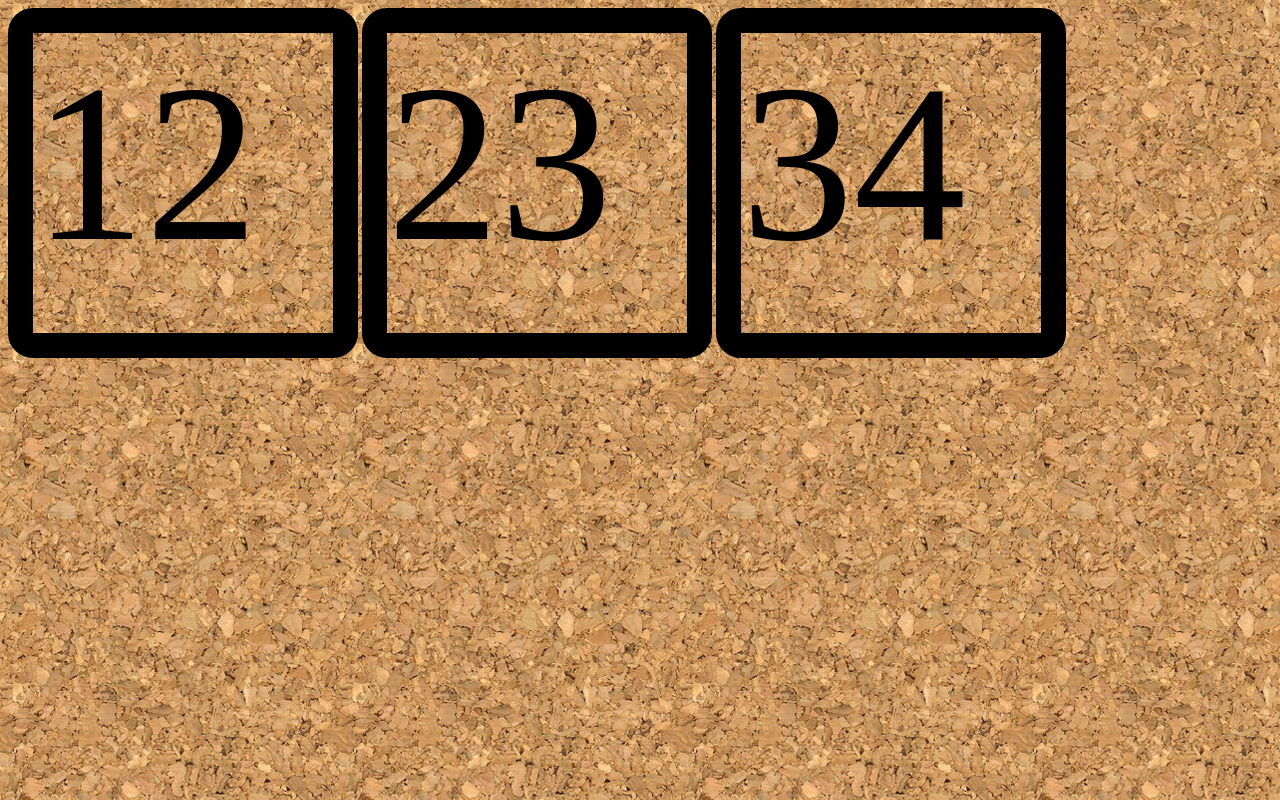
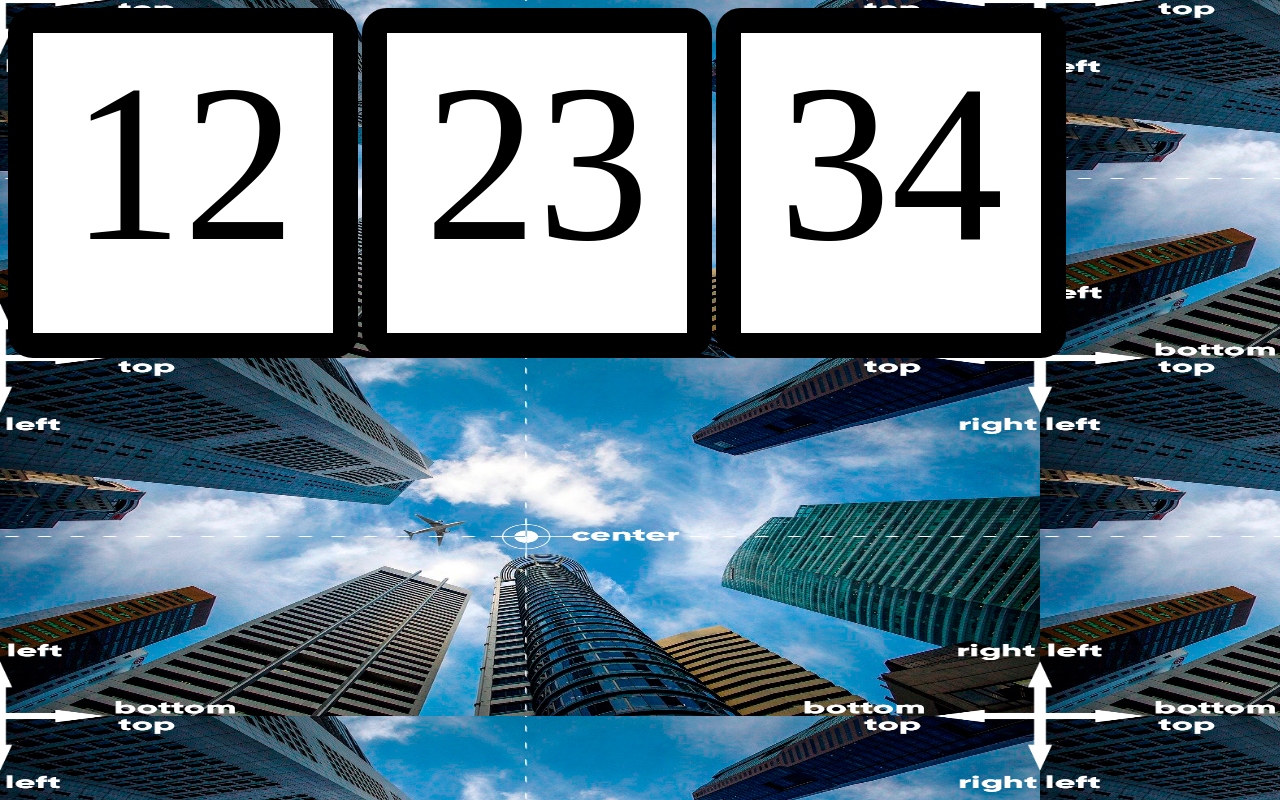
Before and after one commit to Victor-Dev8192/mypv-kv-jhyhsov, a plain HTML site: page index.html in a window 1280 px wide. Drawn offline with Linux system fonts and the light colour scheme.

Commit message:
Mega Update 1.0
Sei lá ;-;

```diff
--- a/index.html
+++ b/index.html
@@ -6,16 +6,19 @@
     <title>Documento</title>
     <style>
     body{
-        background-image: url(BACKGROUND_IMAGES/wallpaper001.jpg)
+        background-image: url(BACKGROUND_IMAGES/wallpaper003.jpg);
+        background-size: 1040px 358px;
     }
     .Quadrado{
         font-size: 225px;
         width: 300px;
         height: 300px;
         display: inline-block;
+        text-align: center;
         border: 25px solid rgb(0,0,0);
         border-radius: 25px;
         background-size: 200px 200px;
+        background-color: rgb(255,255,255);
     }
     #1{
         <!--O código quebrou :(-->
```
